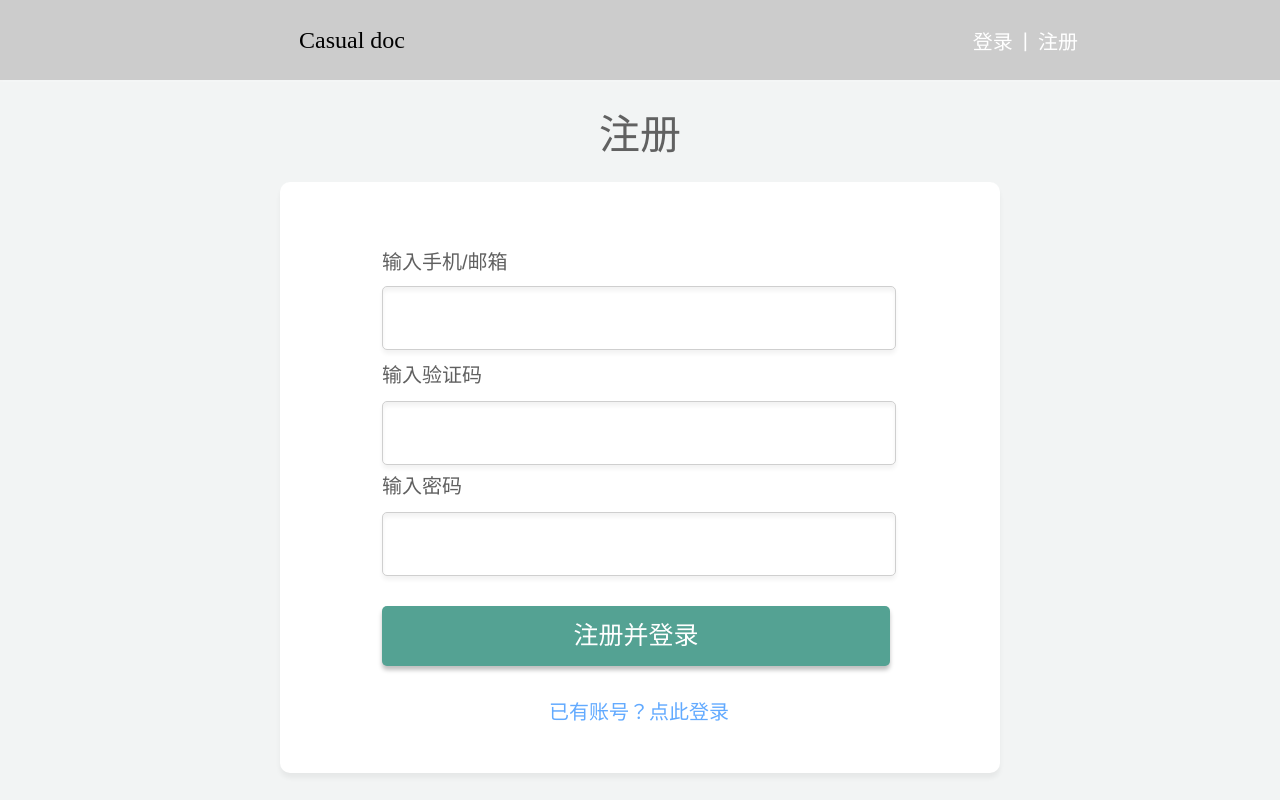
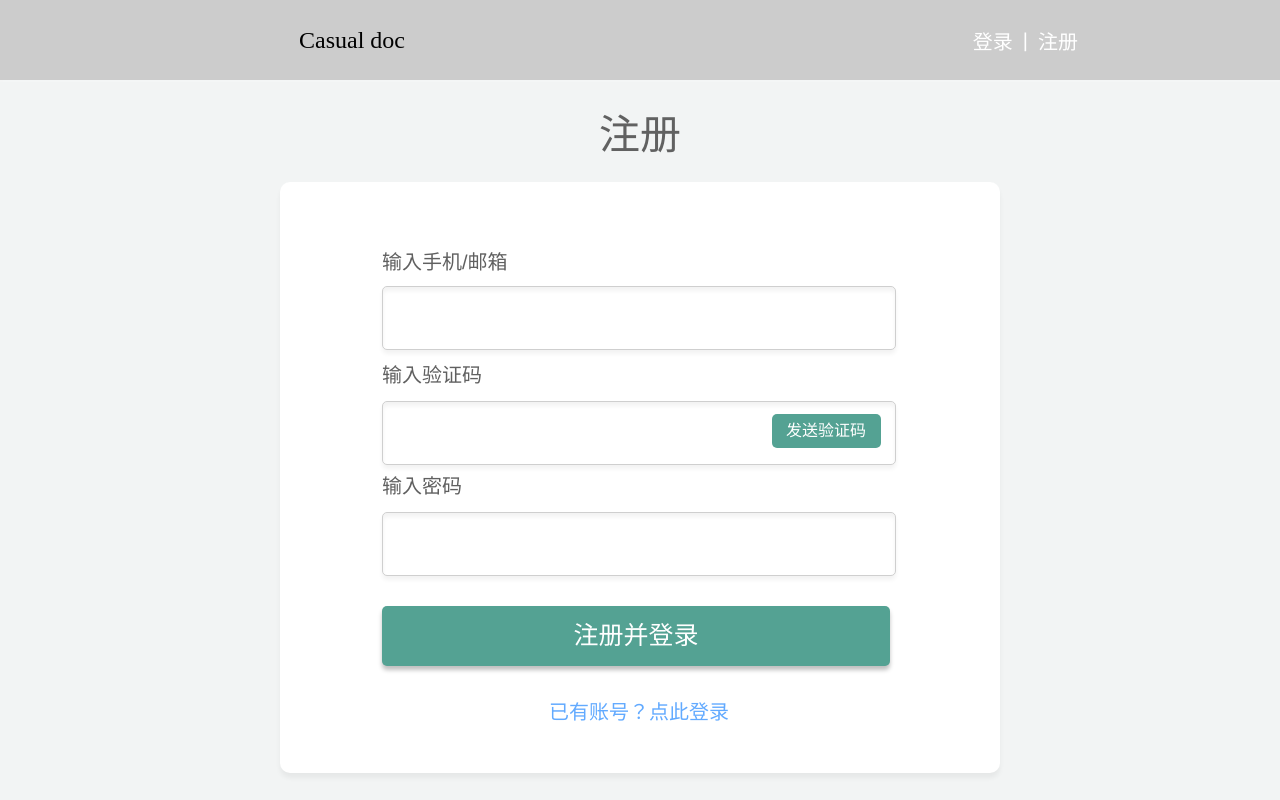
Before and after one commit to 2020-Summer-Project-Workgroup/2020-Summer-Project, a Vue app in the folder Vue/: page /register in a window 1280 px wide. Built offline with nearby package versions, Linux system fonts and the light colour scheme.

Commit message:
Add a new button to send verify code.

```diff
--- a/Vue/src/views/register/Register.vue
+++ b/Vue/src/views/register/Register.vue
@@ -11,12 +11,13 @@
       <div class="form-item">
         <label for="code" style="top: 183px">输入验证码</label>
         <input type="text" id="code" name="code" style="top: 219px"/>
+        <button id="send-code" @click="sendCode">发送验证码</button>
       </div>
       <div class="form-item">
         <label for="password" style="top: 294px">输入密码</label>
         <input type="password" id="password" name="password" style="top: 330px"/>
       </div>
-      <button @click="submit">注册并登录</button>
+      <button id="register" @click="submit">注册并登录</button>
       <span>已有账号？点此登录</span>
     </div>
   </div>
@@ -27,6 +28,9 @@ export default {
   name: "Register",
   methods: {
     submit() {
+
+    },
+    sendCode() {
 
     }
   }
@@ -51,7 +55,7 @@ export default {
 .title {
   padding: 20px;
   font-family: "Hiragino Sans GB", "Helvetica Neue", Helvetica,
-  "PingFang SC", "Microsoft YaHei", "微软雅黑", Arial, sans-serif;
+  "Microsoft YaHei", "微软雅黑", Arial, sans-serif;
   font-style: normal;
   font-weight: normal;
   font-size: 41px;
@@ -95,7 +99,7 @@ export default {
   left: calc(50% - 310px/2 - 103px);
   position: absolute;
   font-family: "Hiragino Sans GB", "Helvetica Neue", Helvetica,
-  "PingFang SC", "Microsoft YaHei", "微软雅黑", Arial, sans-serif;
+  "Microsoft YaHei", "微软雅黑", Arial, sans-serif;
   font-style: normal;
   font-weight: 400;
   font-size: 20px;
@@ -104,22 +108,35 @@ export default {
 }
 
 .register-form button {
+  position: absolute;
+  background: #54A293;
+  border: none;
+  border-radius: 5px;
+  font-family: "Hiragino Sans GB", "Helvetica Neue", Helvetica,
+  "Microsoft YaHei", "微软雅黑", Arial, sans-serif;
+  font-style: normal;
+  font-weight: normal;
+  color: #FFFFFF;
+}
+
+#register {
   width: 508px;
   height: 60px;
   left: calc(50% - 508px/2 - 4px);
   top: 424px;
-  position: absolute;
-  background: #54A293;
   box-shadow: 0 4px 4px rgba(0, 0, 0, 0.25);
-  border: none;
-  border-radius: 5px;
-  font-family: "Hiragino Sans GB", "Helvetica Neue", Helvetica,
-  "PingFang SC", "Microsoft YaHei", "微软雅黑", Arial, sans-serif;
-  font-style: normal;
-  font-weight: normal;
   font-size: 25px;
   line-height: 33px;
-  color: #FFFFFF;
+}
+
+#send-code {
+  width: 109px;
+  height: 34px;
+  left: calc(50% - 109px/2 + 186px);
+  top: 232px;
+  font-size: 16px;
+  line-height: 21px;
+  z-index: 20;
 }
 
 .register-form span {
@@ -129,7 +146,7 @@ export default {
   left: calc(50% - 182px/2);
   bottom: 50px;
   font-family: "Hiragino Sans GB", "Helvetica Neue", Helvetica,
-  "PingFang SC", "Microsoft YaHei", "微软雅黑", Arial, sans-serif;
+  "Microsoft YaHei", "微软雅黑", Arial, sans-serif;
   font-style: normal;
   font-weight: normal;
   font-size: 20px;
```
